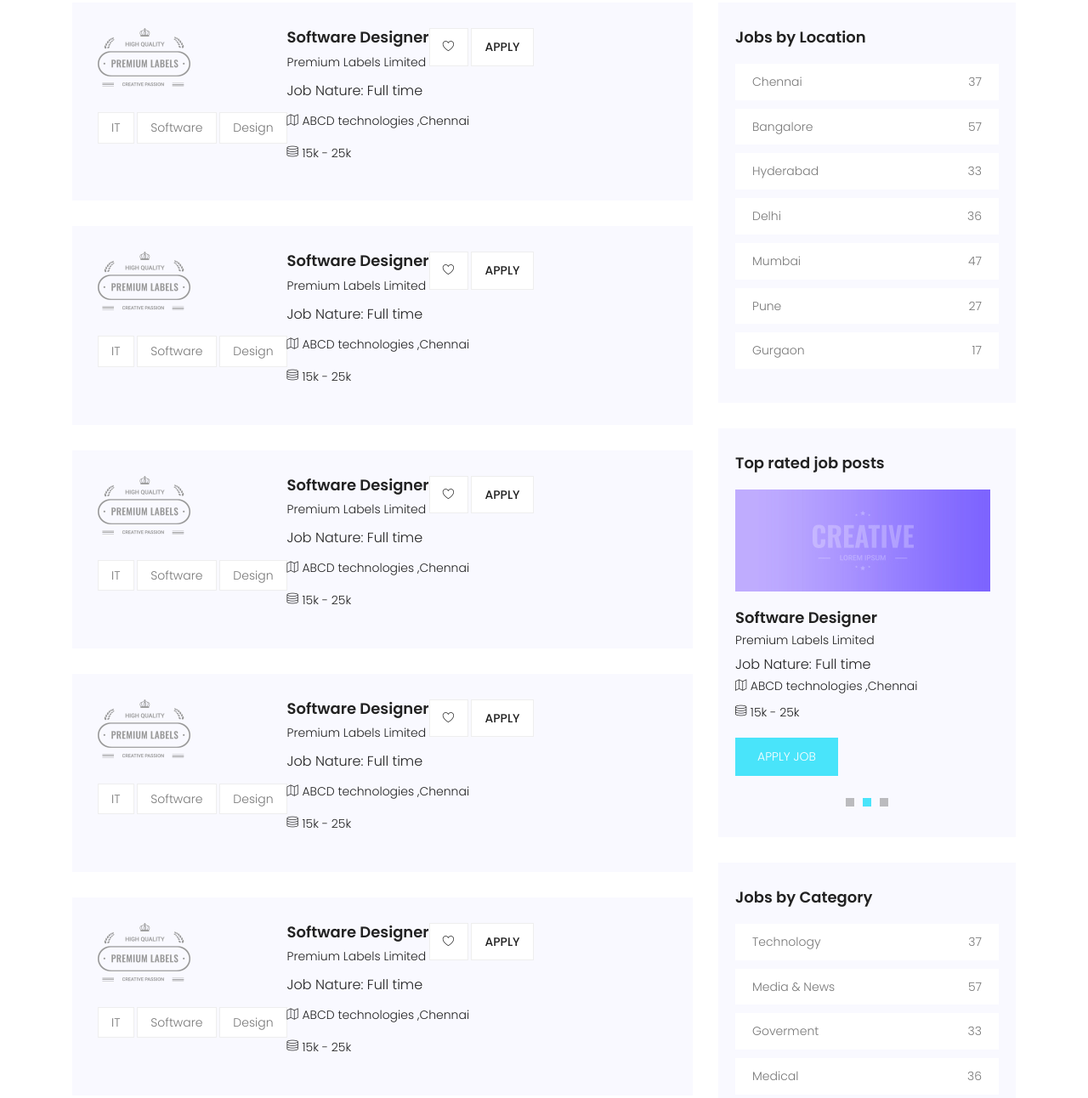
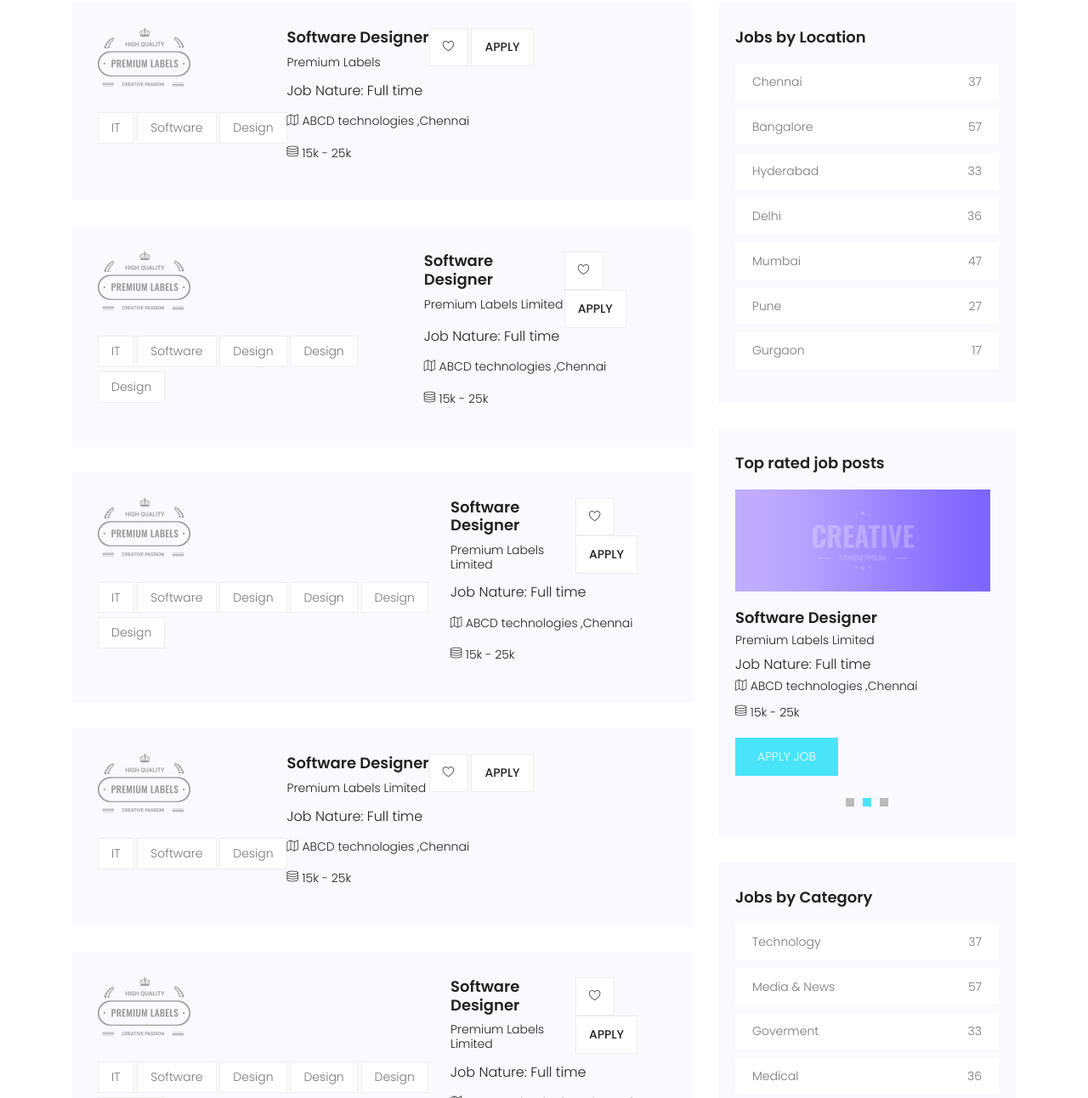
Before and after one commit to niveditajurel/joblisting, a plain HTML site: page category.html in a window 1280 px wide. Shown: the part 523-1815 px from the top of the page at 85% size. Drawn offline with nearby package versions, Linux system fonts and the light colour scheme; some packages are replaced by stand-ins of ours.

Commit message:
Update category.html

```diff
--- a/category.html
+++ b/category.html
@@ -14,7 +14,7 @@
 		<!-- meta character set -->
 		<meta charset="UTF-8">
 		<!-- Site Title -->
-		<title>Job Listing</title>
+		<title>Jobs Listing</title>
 
 		<link href="https://fonts.googleapis.com/css?family=Poppins:100,200,400,300,500,600,700" rel="stylesheet">
 			<!--
@@ -47,7 +47,7 @@
 				          <li><a href="contact.html">Contact</a></li>
 				          <li><a href="takeexam.html">Take Exam</a></li>
 
-				          <li><a class="ticker-btn" href="#">Signup</a></li>
+				          <li><a class="ticker-btn" href="#">Signin</a></li>
 				          <li><a class="ticker-btn" href="C:/Users/Admin/Desktop/nivv/joblisting/signup.html">Login</a></li>
 				        </ul>
 				      </nav><!-- #nav-menu-container -->
@@ -86,6 +86,85 @@
 										</li>
 										<li>
 											<a href="#">Software</a>
+										</li>
+										<li>
+											<a href="#">Design</a>
+										</li>
+									</ul>
+								</div>
+								<div class="details">
+									<div class="title d-flex flex-row justify-content-between">
+										<div class="titles">
+											<a href="single.html"><h4>Software Designer</h4></a>
+											<h6>Premium Labels </h6>
+										</div>
+										<ul class="btns">
+											<li><a href="#"><span class="lnr lnr-heart"></span></a></li>
+											<li><a href="#">Apply</a></li>
+										</ul>
+									</div>
+
+									<h5>Job Nature: Full time</h5>
+									<p class="address"><span class="lnr lnr-map"></span> ABCD technologies ,Chennai</p>
+									<p class="address"><span class="lnr lnr-database"></span> 15k - 25k</p>
+								</div>
+							</div>
+							<div class="single-post d-flex flex-row">
+								<div class="thumb">
+									<img src="img/post.png" alt="">
+									<ul class="tags">
+										<li>
+											<a href="#">IT</a>
+										</li>
+										<li>
+											<a href="#">Software</a>
+										</li>
+										<li>
+											<a href="#">Design</a>
+										</li>
+										<li>
+											<a href="#">Design</a>
+										</li>
+										<li>
+											<a href="#">Design</a>
+										</li>
+									</ul>
+								</div>
+								<div class="details">
+									<div class="title d-flex flex-row justify-content-between">
+										<div class="titles">
+											<a href="single.html"><h4>Software Designer</h4></a>
+											<h6>Premium Labels Limited</h6>
+										</div>
+										<ul class="btns">
+											<li><a href="#"><span class="lnr lnr-heart"></span></a></li>
+											<li><a href="#">Apply</a></li>
+										</ul>
+									</div>
+
+									<h5>Job Nature: Full time</h5>
+									<p class="address"><span class="lnr lnr-map"></span> ABCD technologies ,Chennai</p>
+									<p class="address"><span class="lnr lnr-database"></span> 15k - 25k</p>
+								</div>
+							</div>
+							<div class="single-post d-flex flex-row">
+								<div class="thumb">
+									<img src="img/post.png" alt="">
+									<ul class="tags">
+										<li>
+											<a href="#">IT</a>
+										</li>
+										<li>
+											<a href="#">Software</a>
+										</li>
+										<li>
+											<a href="#">Design</a>
+										</li>
+										<li>
+											<a href="#">Design</a>
+										</li>
+										<li>
+											<a href="#">Design</a>
 										</li>
 										<li>
 											<a href="#">Design</a>
@@ -154,66 +233,11 @@
 										<li>
 											<a href="#">Design</a>
 										</li>
-									</ul>
-								</div>
-								<div class="details">
-									<div class="title d-flex flex-row justify-content-between">
-										<div class="titles">
-											<a href="single.html"><h4>Software Designer</h4></a>
-											<h6>Premium Labels Limited</h6>
-										</div>
-										<ul class="btns">
-											<li><a href="#"><span class="lnr lnr-heart"></span></a></li>
-											<li><a href="#">Apply</a></li>
-										</ul>
-									</div>
-
-									<h5>Job Nature: Full time</h5>
-									<p class="address"><span class="lnr lnr-map"></span> ABCD technologies ,Chennai</p>
-									<p class="address"><span class="lnr lnr-database"></span> 15k - 25k</p>
-								</div>
-							</div>
-							<div class="single-post d-flex flex-row">
-								<div class="thumb">
-									<img src="img/post.png" alt="">
-									<ul class="tags">
 										<li>
-											<a href="#">IT</a>
-										</li>
-										<li>
-											<a href="#">Software</a>
+											<a href="#">Design</a>
 										</li>
 										<li>
 											<a href="#">Design</a>
-										</li>
-									</ul>
-								</div>
-								<div class="details">
-									<div class="title d-flex flex-row justify-content-between">
-										<div class="titles">
-											<a href="single.html"><h4>Software Designer</h4></a>
-											<h6>Premium Labels Limited</h6>
-										</div>
-										<ul class="btns">
-											<li><a href="#"><span class="lnr lnr-heart"></span></a></li>
-											<li><a href="#">Apply</a></li>
-										</ul>
-									</div>
-
-									<h5>Job Nature: Full time</h5>
-									<p class="address"><span class="lnr lnr-map"></span> ABCD technologies ,Chennai</p>
-									<p class="address"><span class="lnr lnr-database"></span> 15k - 25k</p>
-								</div>
-							</div>
-							<div class="single-post d-flex flex-row">
-								<div class="thumb">
-									<img src="img/post.png" alt="">
-									<ul class="tags">
-										<li>
-											<a href="#">IT</a>
-										</li>
-										<li>
-											<a href="#">Software</a>
 										</li>
 										<li>
 											<a href="#">Design</a>
```
